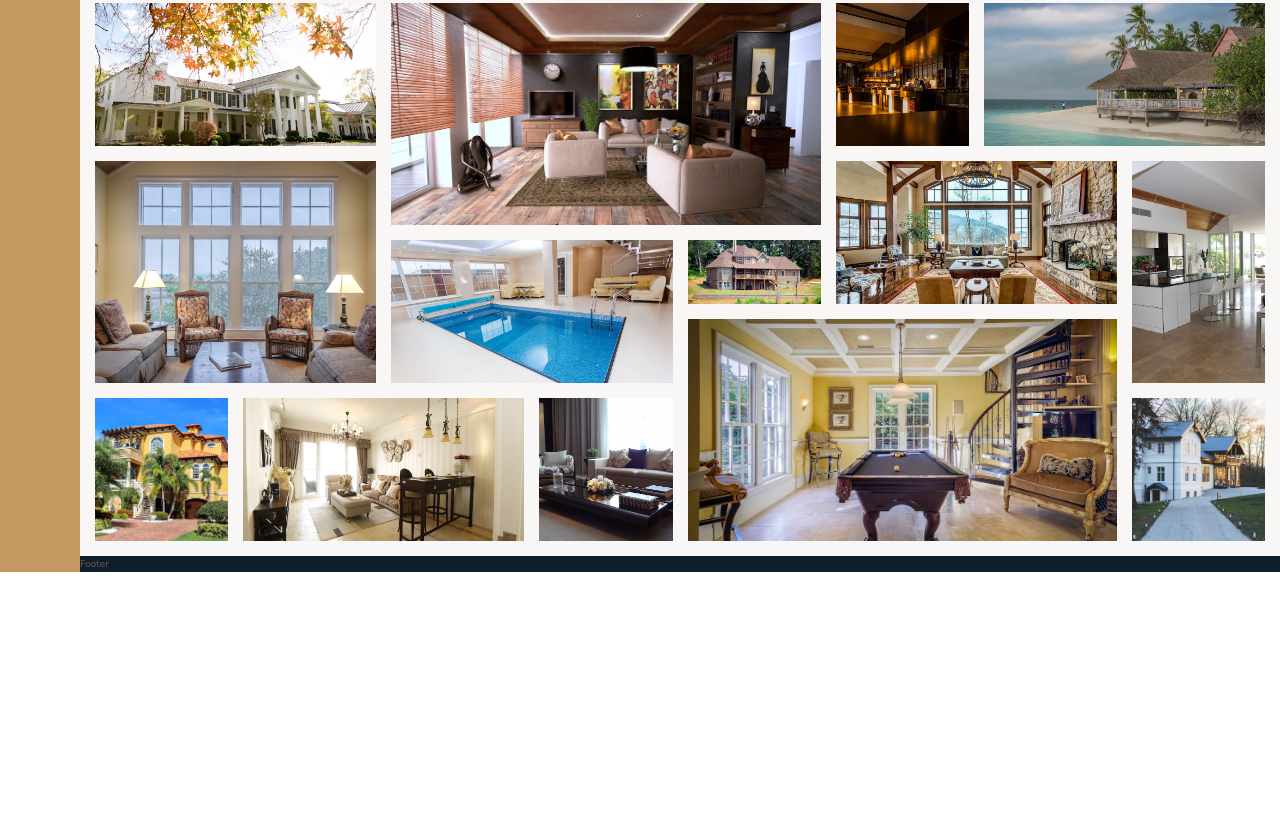
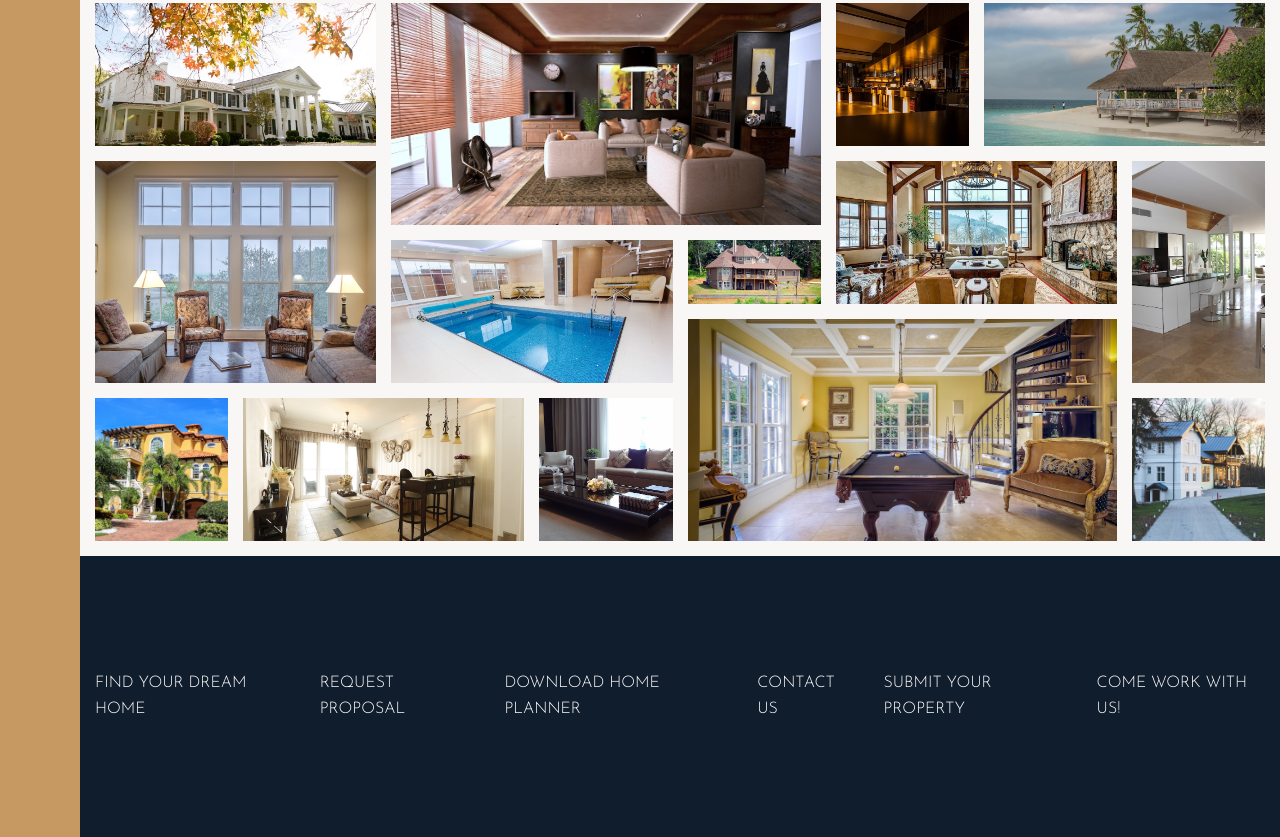
Before and after one commit to fstal/Nexter, a website: page index.html in a window 1280 px wide. Shown: the part 3084-3921 px from the top of the page. Before the commit the page ends 3656 px from the top, so only its background shows below. Drawn offline with nearby package versions, Linux system fonts and the light colour scheme.

Commit message:
:lipstick: add footer

```diff
--- a/index.html
+++ b/index.html
@@ -360,6 +360,25 @@
       </figure>
     </section>
 
-    <footer class="footer">Footer</footer>
+    <footer class="footer">
+      <ul class="nav">
+        <li class="nav__item">
+          <a href="#" class="nav__link">Find your dream home</a>
+        </li>
+        <li class="nav__item">
+          <a href="#" class="nav__link">Request proposal</a>
+        </li>
+        <li class="nav__item">
+          <a href="#" class="nav__link">Download home planner</a>
+        </li>
+        <li class="nav__item"><a href="#" class="nav__link">Contact us</a></li>
+        <li class="nav__item">
+          <a href="#" class="nav__link">Submit your property</a>
+        </li>
+        <li class="nav__item">
+          <a href="#" class="nav__link">Come work with us!</a>
+        </li>
+      </ul>
+    </footer>
   </body>
 </html>
--- a/sass/_footer.scss
+++ b/sass/_footer.scss
@@ -2,3 +2,29 @@
   background-color: $color-secondary;
   grid-column: full-start / full-end;
 }
+
+.nav {
+  list-style: none;
+  padding: 10rem 0;
+
+  display: flex;
+  justify-content: space-evenly;
+
+  &__link:link,
+  &__link:visited {
+    text-decoration: none;
+    color: #fff;
+    font-family: $font-display;
+    font-size: 1.6rem;
+    text-transform: uppercase;
+    display: block;
+    padding: 1.5rem;
+    transition: all 0.2s;
+  }
+
+  &__link:hover,
+  &__link:active {
+    background-color: rgba(#fff, 0.05);
+    transform: translateY(-3px);
+  }
+}
```
Also changed, not shown: css/style.css.
